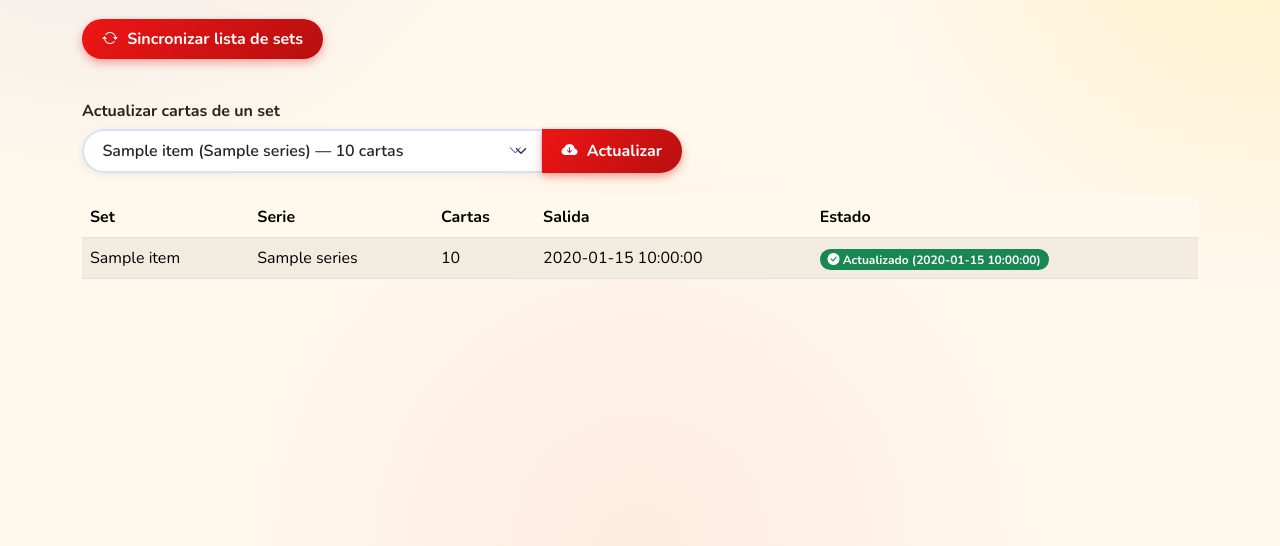
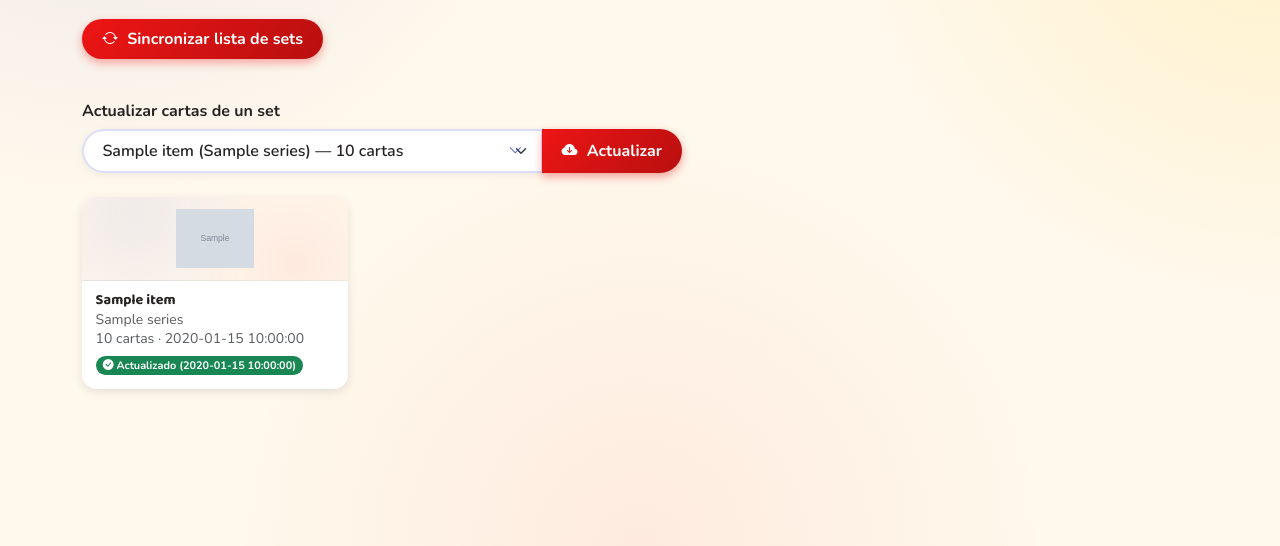
Before and after one commit to TCGPersonalAdministrator/TCGWEB, a Flask app: page /admin/sets/ in a window 1280 px wide. Shown: the part 254-800 px from the top of the page. Run offline with Flask 3, Linux system fonts and the light colour scheme; grey boxes marked "Sample" are stand-in pictures; a database or web service that is not in the repository returns one stand-in record (values such as "Sample title"); data that the repository does not hold is empty.

Commit message:
[Update] Actualizacion estilo listado de sets

```diff
--- a/app/static/css/style.css
+++ b/app/static/css/style.css
@@ -526,6 +526,85 @@ a {
     font-family: "Baloo 2", sans-serif;
 }
 
+/* ---------- Administración: rejilla de sets (inglés y por idioma) ---------- */
+/* Sustituye la tabla plana de antes. El logo/símbolo viene de pokemontcg.io
+   (inglés, siempre presente) o tcgdex.dev (por idioma, solo si ese set ya
+   tiene el detalle sincronizado) — si no hay imagen se cae a un icono
+   genérico, para que la rejilla nunca se vea con huecos rotos. */
+
+.set-grid {
+    display: grid;
+    grid-template-columns: repeat(auto-fill, minmax(220px, 1fr));
+    gap: 1.1rem;
+    margin-bottom: 1.5rem;
+}
+
+.set-tile {
+    background-color: #fff;
+    border-radius: var(--bs-border-radius);
+    box-shadow: 0 3px 10px rgba(0, 0, 0, 0.1);
+    transition: transform 0.15s ease, box-shadow 0.15s ease;
+}
+
+.set-tile:hover {
+    transform: translateY(-4px);
+    box-shadow: 0 10px 22px rgba(0, 0, 0, 0.16);
+}
+
+.set-tile-visual {
+    display: flex;
+    align-items: center;
+    justify-content: center;
+    height: 84px;
+    padding: 0.75rem 1rem;
+    background:
+        radial-gradient(circle at 20% 20%, rgba(59, 76, 202, 0.08) 0%, transparent 55%),
+        radial-gradient(circle at 80% 80%, rgba(238, 21, 21, 0.06) 0%, transparent 55%),
+        var(--pkmn-cream);
+    border-bottom: 1px solid rgba(0, 0, 0, 0.06);
+    border-radius: var(--bs-border-radius) var(--bs-border-radius) 0 0;
+    overflow: hidden;
+}
+
+.set-tile-visual img {
+    max-width: 100%;
+    max-height: 100%;
+    object-fit: contain;
+}
+
+.set-tile-symbol-img {
+    max-height: 2.4rem !important;
+}
+
+.set-tile-placeholder-pikachu {
+    width: 3.6rem;
+    height: 3.6rem;
+    opacity: 0.8;
+}
+
+.set-tile-body {
+    padding: 0.65rem 0.85rem 0.85rem;
+}
+
+.set-tile-name {
+    font-family: "Baloo 2", sans-serif;
+    font-weight: 700;
+    font-size: 0.9rem;
+    line-height: 1.2;
+    margin-bottom: 0.15rem;
+}
+
+.set-tile-meta {
+    line-height: 1.3;
+}
+
+.set-tile-body .badge {
+    margin-top: 0.5rem;
+    white-space: normal;
+    text-align: left;
+    font-size: 0.68rem;
+}
+
 /* Brillo/rebote al añadir una carta con éxito */
 
 @keyframes just-added {
--- a/app/templates/_macros.html
+++ b/app/templates/_macros.html
@@ -63,3 +63,56 @@
 <span class="badge bg-danger"><i class="bi bi-x-circle-fill"></i> Sin actualizar</span>
 {% endif %}
 {% endmacro %}
+
+{# Pikachu confuso — placeholder dibujado a mano en SVG (mismo criterio que
+   las banderas y la pokéball: sin depender de imágenes de terceros) para los
+   sets que todavía no tienen ni logo ni símbolo sincronizado. #}
+{% macro confused_pikachu() %}
+<svg viewBox="0 0 100 100" class="set-tile-placeholder-pikachu" xmlns="http://www.w3.org/2000/svg" aria-hidden="true">
+    <g transform="rotate(-25 20 15)">
+        <ellipse cx="20" cy="15" rx="8" ry="18" fill="#fbd000" stroke="#1a1a1a" stroke-width="2.5"/>
+        <ellipse cx="20" cy="5" rx="4.5" ry="6" fill="#1a1a1a"/>
+    </g>
+    <g transform="rotate(25 80 15)">
+        <ellipse cx="80" cy="15" rx="8" ry="18" fill="#fbd000" stroke="#1a1a1a" stroke-width="2.5"/>
+        <ellipse cx="80" cy="5" rx="4.5" ry="6" fill="#1a1a1a"/>
+    </g>
+    <ellipse cx="50" cy="55" rx="34" ry="30" fill="#fbd000" stroke="#1a1a1a" stroke-width="2.5"/>
+    <circle cx="22" cy="60" r="7" fill="#ff6b6b"/>
+    <circle cx="78" cy="60" r="7" fill="#ff6b6b"/>
+    <path d="M32,44 L44,56 M44,44 L32,56" stroke="#1a1a1a" stroke-width="3.5" stroke-linecap="round"/>
+    <path d="M56,44 L68,56 M68,44 L56,56" stroke="#1a1a1a" stroke-width="3.5" stroke-linecap="round"/>
+    <ellipse cx="50" cy="74" rx="5.5" ry="4.5" fill="#7a4a1a" stroke="#1a1a1a" stroke-width="2"/>
+    <path d="M12,22 l3,3 m-3,0 l3,-3 M85,32 l3,3 m-3,0 l3,-3 M48,6 l3,3 m-3,0 l3,-3"
+          stroke="#3b4cca" stroke-width="2.2" stroke-linecap="round"/>
+</svg>
+{% endmacro %}
+
+{# Rejilla de sets — reemplaza la tabla plana en admin/sets.html y
+   admin/lang_sets.html. Misma pinta en inglés y por idioma; el símbolo/logo
+   viene de pokemontcg.io (inglés, siempre presente) o tcgdex.dev (por idioma,
+   solo si ya se sincronizó el detalle de ese set) — si no hay imagen se cae a
+   un Pikachu confuso, nunca queda un hueco roto. #}
+{% macro set_grid(sets) %}
+<div class="set-grid">
+    {% for s in sets %}
+    <div class="set-tile">
+        <div class="set-tile-visual">
+            {% if s.logo_url %}
+            <img src="{{ s.logo_url }}" alt="{{ s.name }}" loading="lazy">
+            {% elif s.symbol_url %}
+            <img src="{{ s.symbol_url }}" alt="{{ s.name }}" class="set-tile-symbol-img" loading="lazy">
+            {% else %}
+            {{ confused_pikachu() }}
+            {% endif %}
+        </div>
+        <div class="set-tile-body">
+            <div class="set-tile-name">{{ s.name }}</div>
+            <div class="set-tile-meta text-muted small">{{ s.series or "—" }}</div>
+            <div class="set-tile-meta text-muted small">{{ s.printed_total or s.official_total }} cartas · {{ s.release_date or "—" }}</div>
+            {{ sync_status_badge(s.cards_synced_at) }}
+        </div>
+    </div>
+    {% endfor %}
+</div>
+{% endmacro %}
--- a/app/templates/admin/sets.html
+++ b/app/templates/admin/sets.html
@@ -1,5 +1,5 @@
 {% extends "base.html" %}
-{% from "_macros.html" import sync_overlay, sync_status_badge, back_button %}
+{% from "_macros.html" import sync_overlay, sync_status_badge, back_button, set_grid %}
 
 {% block title %}Sets y Cartas · TCG Personal Administrator{% endblock %}
 
@@ -25,28 +25,7 @@
     </div>
 </div>
 
-<table class="table table-striped">
-    <thead>
-        <tr>
-            <th>Set</th>
-            <th>Serie</th>
-            <th>Cartas</th>
-            <th>Salida</th>
-            <th>Estado</th>
-        </tr>
-    </thead>
-    <tbody>
-        {% for s in sets %}
-        <tr>
-            <td>{{ s.name }}</td>
-            <td>{{ s.series }}</td>
-            <td>{{ s.printed_total }}</td>
-            <td>{{ s.release_date or "—" }}</td>
-            <td>{{ sync_status_badge(s.cards_synced_at) }}</td>
-        </tr>
-        {% endfor %}
-    </tbody>
-</table>
+{{ set_grid(sets) }}
 {% else %}
 <p class="text-muted">Todavía no hay sets sincronizados. Pulsa "Sincronizar lista de sets" para empezar.</p>
 {% endif %}
```
Also changed, not shown: app/templates/admin/lang_sets.html (+2 -23 lines).
